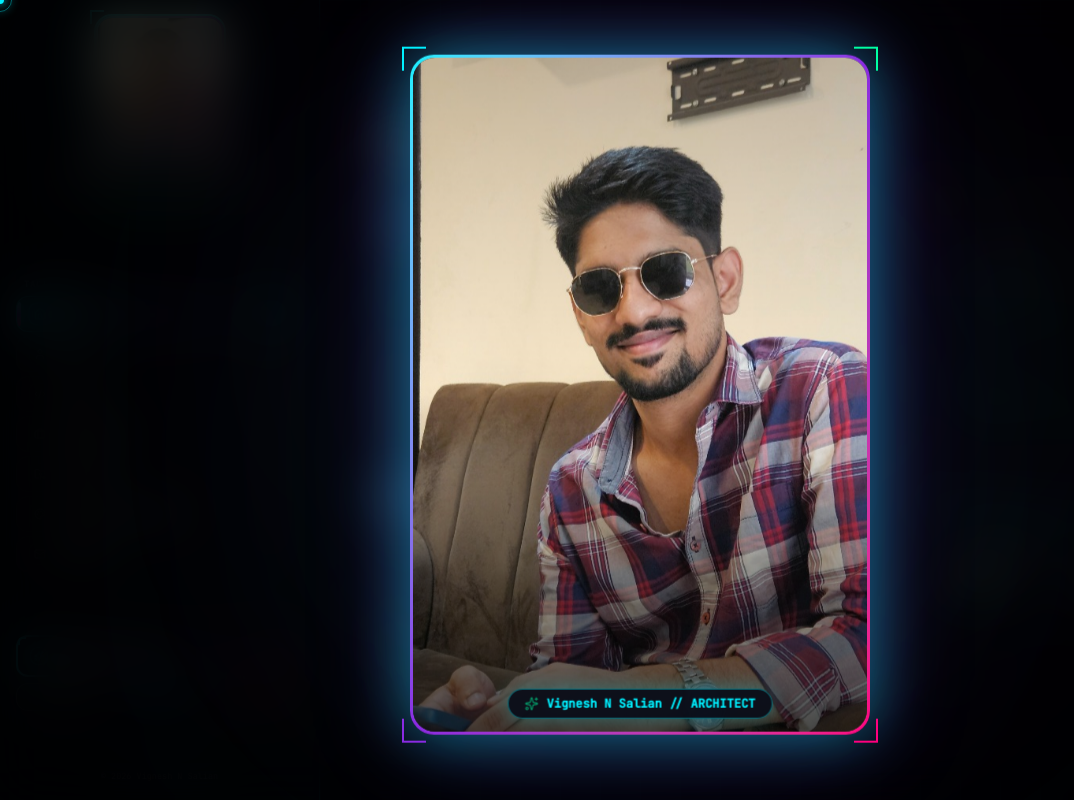
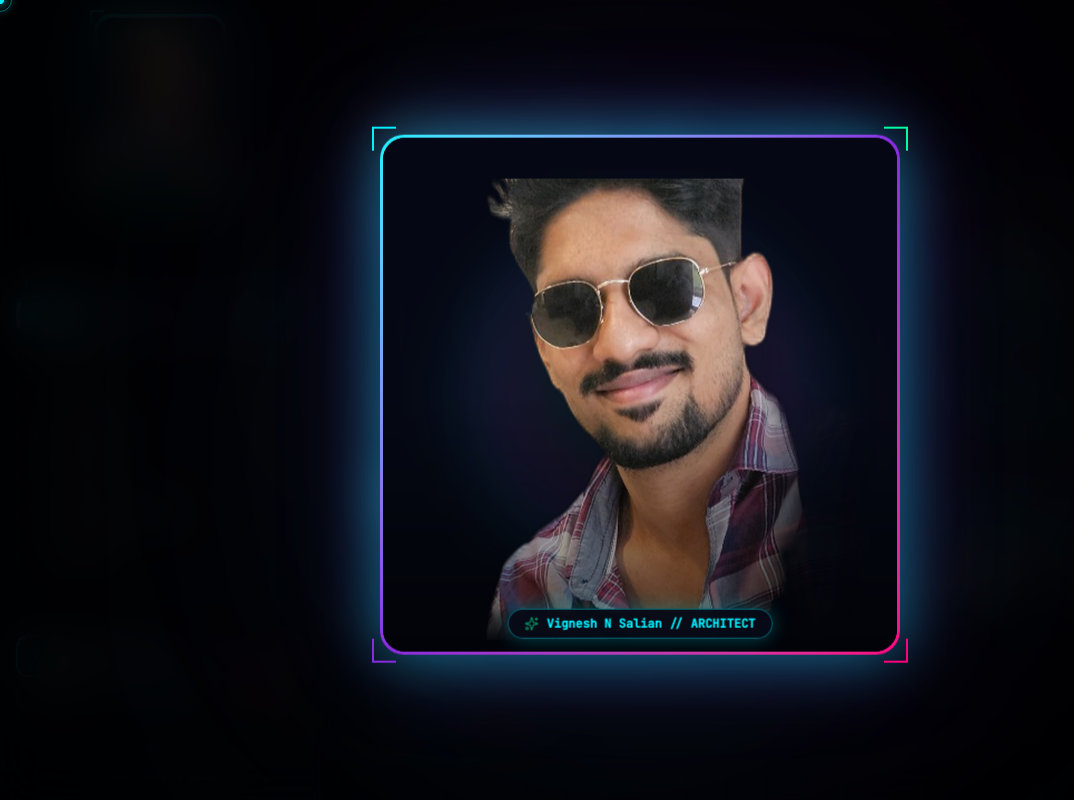
Before and after one commit to Vignesh-Salian/vignesh-portfolio, a Next.js app: page / in a window 1280 px wide. Both pictures are taken after a click on the button "Open profile picture". Shown: the top 800 px of the page, without its empty margins (0-1074 px from the left). Built offline with nearby package versions, Linux system fonts and the light colour scheme.

Commit message:
fix: integrate dark cyberpunk studio background for profile photo with ambient lighting and clean headroom

```diff
--- a/src/components/Sidebar.tsx
+++ b/src/components/Sidebar.tsx
@@ -242,7 +242,7 @@ export default function Sidebar() {
               exit={{ rotateY: -180, scale: 0.75, opacity: 0 }}
               transition={{ duration: 0.8, ease: [0.16, 1, 0.3, 1] }}
               style={{ transformStyle: "preserve-3d", perspective: 1400 }}
-              className="relative max-w-[88vw] max-h-[82vh] sm:max-w-[420px] sm:max-h-[620px] xl:max-w-[460px] xl:max-h-[680px] w-full aspect-[9/14] flex flex-col items-center justify-center cursor-pointer"
+              className="relative max-w-[90vw] max-h-[85vh] sm:max-w-[480px] sm:max-h-[480px] xl:max-w-[520px] xl:max-h-[520px] w-full aspect-square flex flex-col items-center justify-center cursor-pointer"
               onClick={(e) => {
                 e.stopPropagation();
                 setIsFullscreenPhoto(false);
@@ -266,12 +266,12 @@ export default function Sidebar() {
                     src="/profile_original.png"
                     alt="Vignesh N Salian"
                     fill
-                    className="object-cover object-top"
-                    sizes="(max-width: 640px) 90vw, 460px"
+                    className="object-cover"
+                    sizes="(max-width: 640px) 90vw, 520px"
                     priority
                   />
                   {/* Subtle Neon Scanline Glow Vignette */}
-                  <div className="absolute inset-0 bg-gradient-to-t from-black/70 via-transparent to-black/20 pointer-events-none" />
+                  <div className="absolute inset-0 bg-gradient-to-t from-black/60 via-transparent to-transparent pointer-events-none" />
                 </div>
 
                 {/* HUD Overlay Label */}
@@ -318,7 +318,7 @@ export default function Sidebar() {
                   src="/profile_original.png"
                   alt="Vignesh N Salian"
                   fill
-                  className="object-cover object-[center_15%] transition-transform duration-700 ease-out group-hover:scale-115"
+                  className="object-cover transition-transform duration-700 ease-out group-hover:scale-115"
                   sizes="(max-width: 1280px) 128px, 144px"
                   priority
                 />
```
Also changed, not shown: public/profile_original.png.
